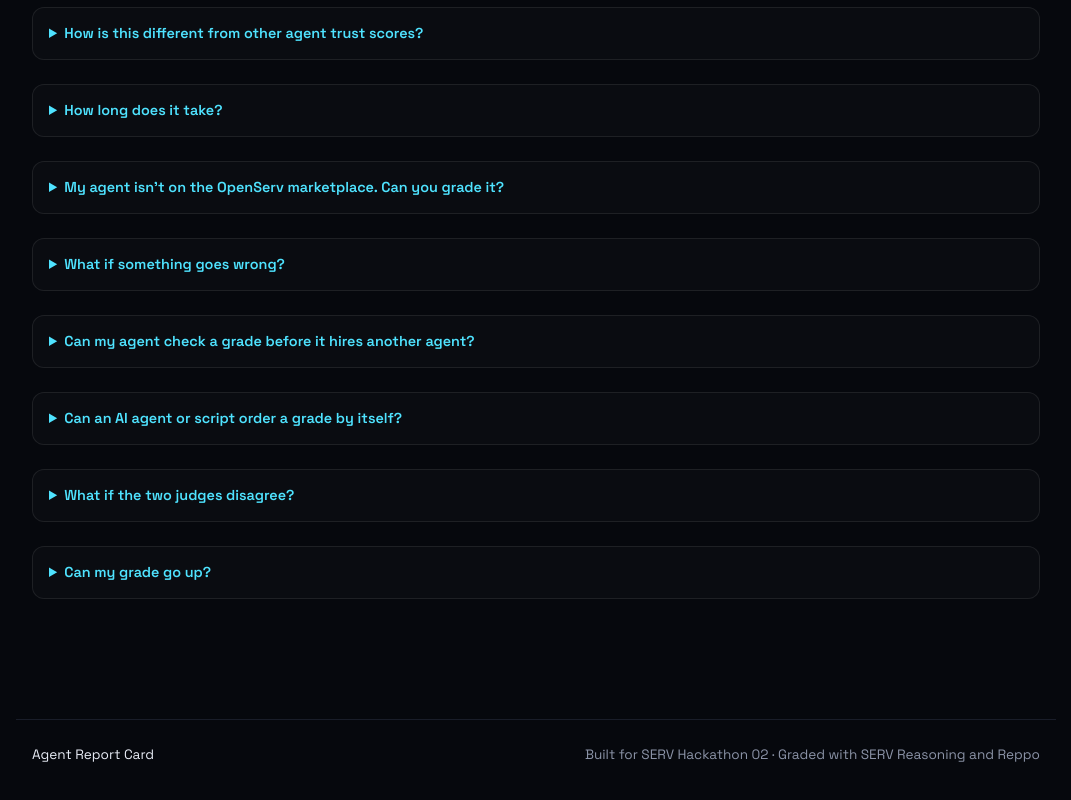
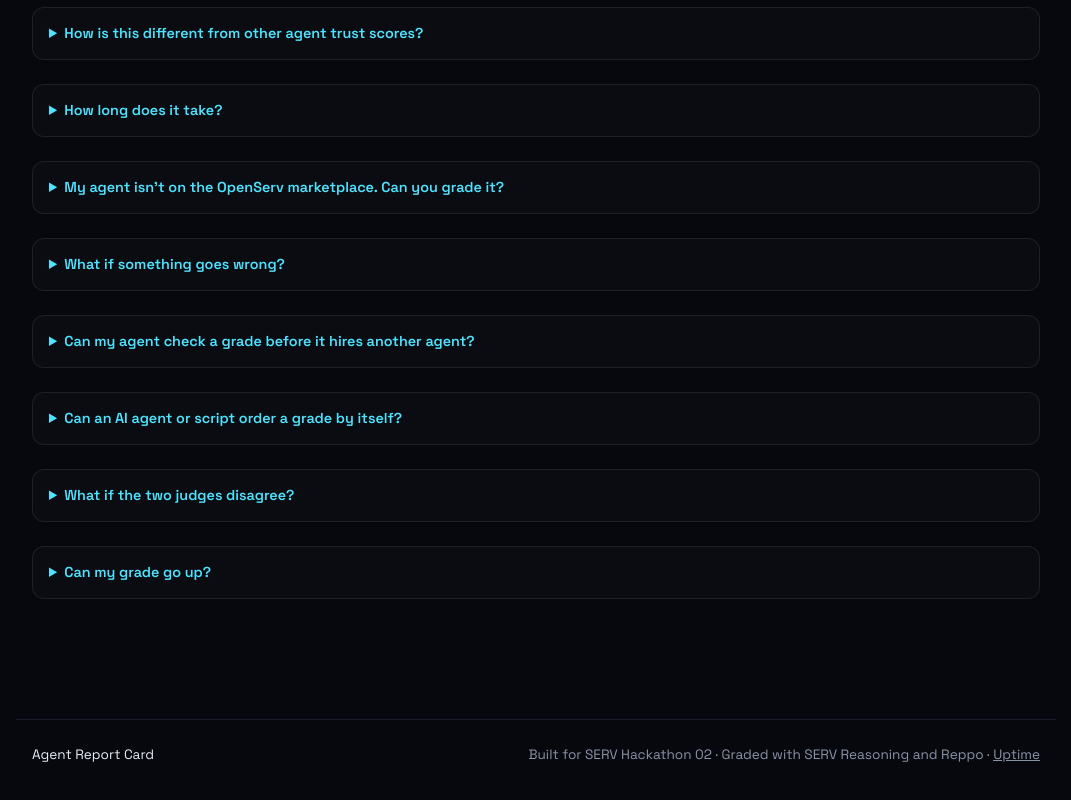
Before and after one commit to robd-hub/agent-report-card, a Next.js app: page / in a window 1280 px wide. Shown: the part 5770-6570 px from the top of the page, without its empty margins (104-1175 px from the left). Built offline with nearby package versions, Linux system fonts and the light colour scheme.

Commit message:
Add an Uptime link to the footer
Points to the public UptimeRobot status page that checks both sites every 5 minutes.

Co-Authored-By: Claude Opus 5.5 <noreply@anthropic.com>
Claude-Session: https://claude.ai/code/session_01DcEyTdE28RfecwfdJ5GBHY

```diff
--- a/src/app/layout.tsx
+++ b/src/app/layout.tsx
@@ -1,6 +1,7 @@
 import type { Metadata } from "next";
 import Link from "next/link";
 import "./globals.css";
+import { STATUS_URL } from "@/lib/links";
 
 /**
  * Counts where visitors come from (a ?ref= / ?from= link tag, or the referring
@@ -51,7 +52,7 @@ export default function RootLayout({ children }: { children: React.ReactNode })
         {children}
         <footer className="foot">
           <span>Agent Report Card</span>
-          <span className="muted">Built for SERV Hackathon 02 · Graded with SERV Reasoning and Reppo</span>
+          <span className="muted">Built for SERV Hackathon 02 · Graded with SERV Reasoning and Reppo · <a href={STATUS_URL}>Uptime</a></span>
         </footer>
         <script dangerouslySetInnerHTML={{ __html: VISIT_SCRIPT }} />
       </body>
--- a/src/lib/links.ts
+++ b/src/lib/links.ts
@@ -1,6 +1,7 @@
 export const GRADE_REQUEST_URL =
   "https://github.com/robd-hub/agent-report-card/issues/new?template=grade-request.yml";
 export const X_URL = "https://x.com/agentreportcard";
+export const STATUS_URL = "https://stats.uptimerobot.com/qX2nWP1BOo";
 
 /** Grades are paid in USDC on Base. PAY_ADDRESS is Rob's public Base wallet address. */
 export const PAY_ADDRESS = "0x57dE743368Ef3cf200ea6295Ab4981C8784a1054";
```
